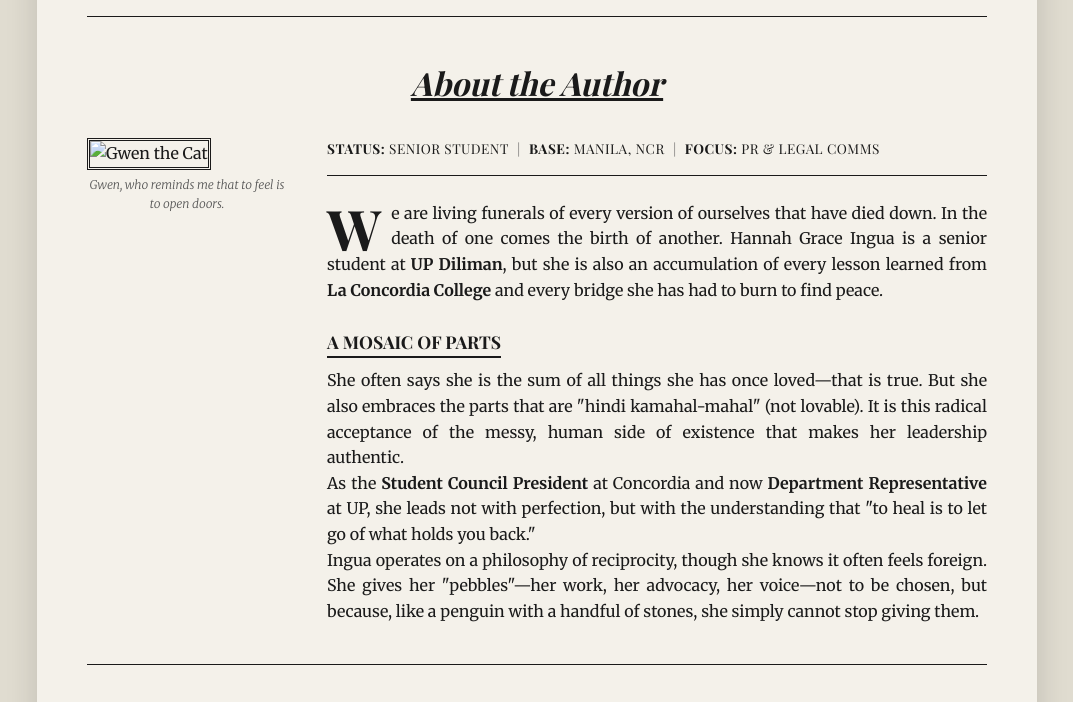
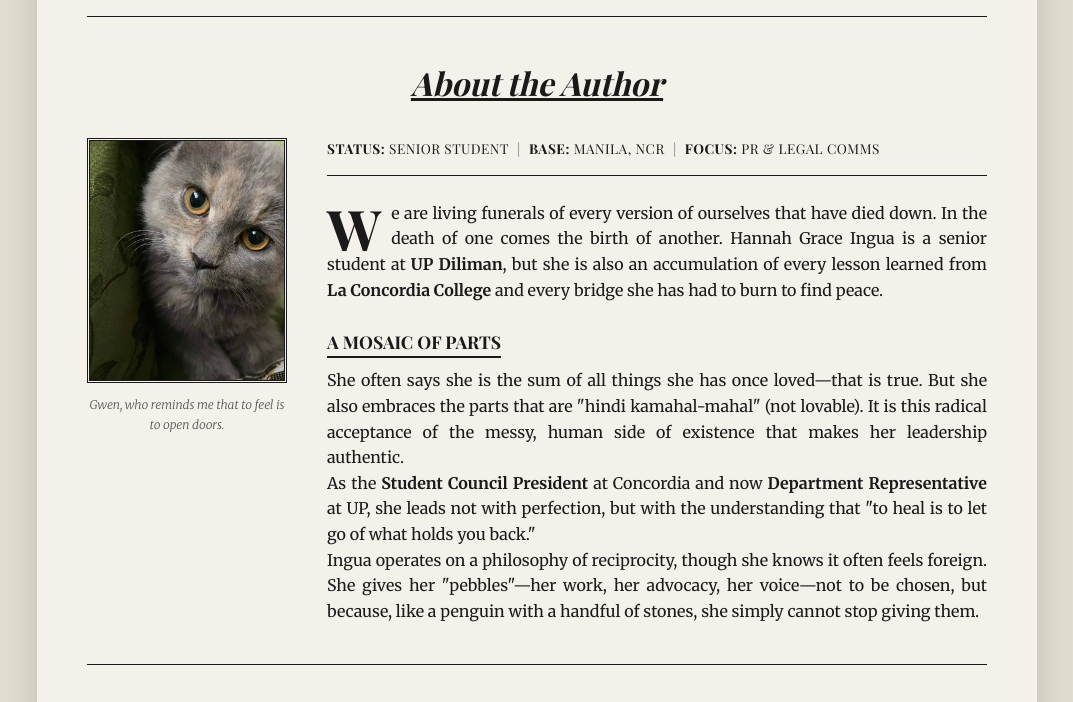
Before and after one commit to CRIMSON0731/Hannah-Grace-Ingua-portfolio, a plain HTML site: page index.html in a window 1280 px wide. Shown: the part 1680-2382 px from the top of the page, without its empty margins (103-1176 px from the left). Drawn offline with nearby package versions, Linux system fonts and the light colour scheme.

Commit message:
Update index.html

```diff
--- a/index.html
+++ b/index.html
@@ -133,7 +133,7 @@
                     <h3>About the Author</h3>
                     <div class="author-layout">
                         <div class="author-img">
-                            <img src="cat.jpg.JPG" alt="Gwen the Cat">
+                            <img src="cat.jpg" alt="Gwen the Cat">
                             <figcaption>Gwen, who reminds me that to feel is to open doors.</figcaption>
                         </div>
 
```
